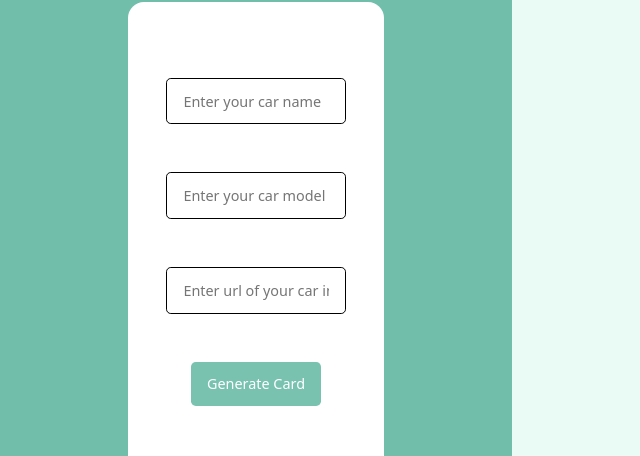
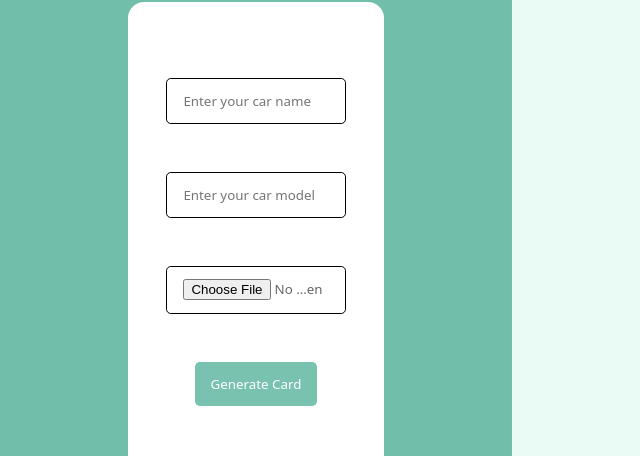
Before and after one commit to Shrasti-Jain/CardAdder, a plain HTML site: page index.html in a window 1280 px wide. Shown: the part 158-614 px from the top of the page, without its empty margins (0-640 px from the left). Drawn offline with Linux system fonts and the light colour scheme.

Commit message:
file inplace of url

```diff
--- a/index.html
+++ b/index.html
@@ -12,7 +12,7 @@
                <form>
                  <input type="text" name="name" placeholder="Enter your car name">
                 <input type="text" name="model" placeholder="Enter your car model">
-                <input type="text" name="url" placeholder="Enter url of your car image">
+                <input type="file" name="url" >
                 <input type="submit" id="btn" value="Generate Card">
                </form>
         </div>
--- a/style.css
+++ b/style.css
@@ -39,7 +39,7 @@ input {
   width: 70%;
   border: 0.1rem solid black;
   border-radius: 0.3rem;
-  font-size: 0.9rem;
+  font-size: 0.rem;
   padding: 0.8rem 1rem;
   color: rgb(101, 101, 101);
   font-weight: 500;
```
